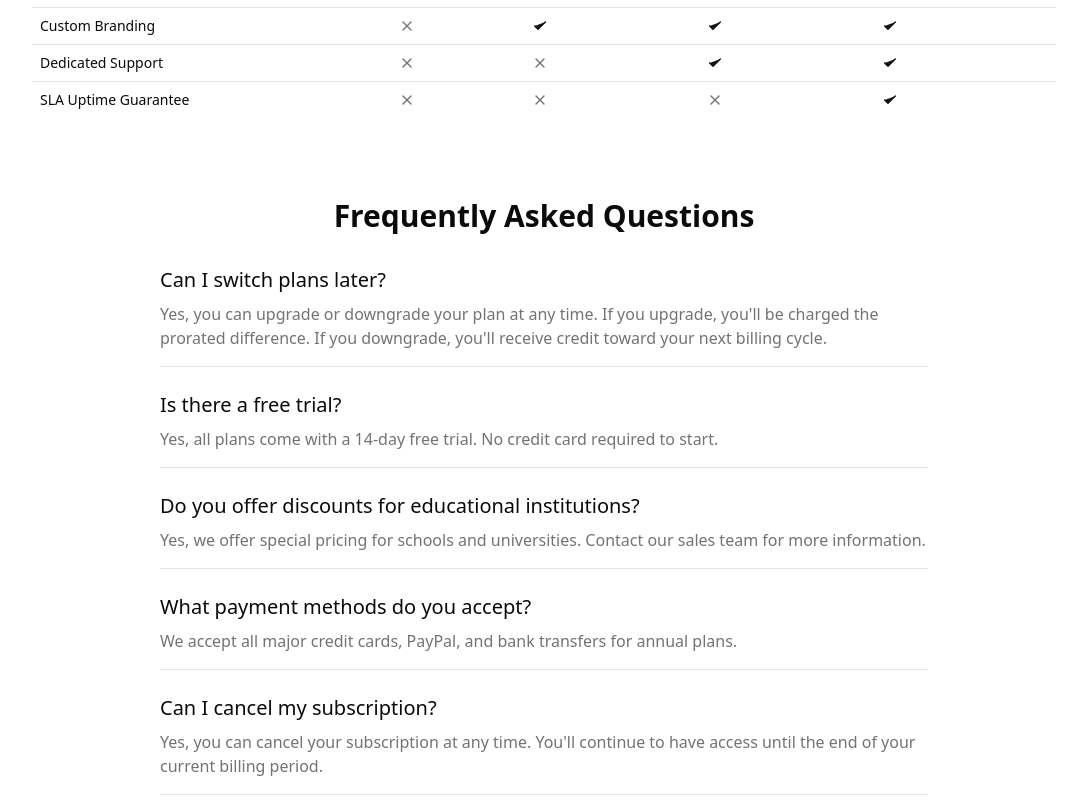
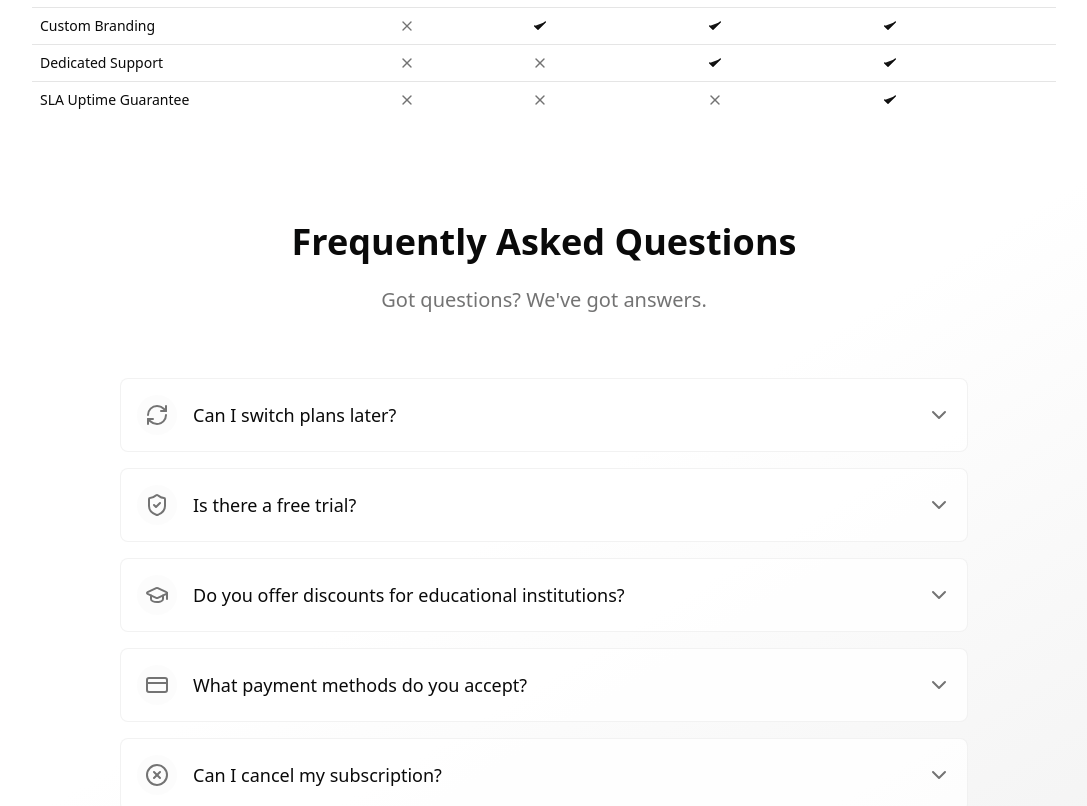
Before and after one commit to adi-ray/DebateMate, a Next.js app: page /pricing in a window 1280 px wide. Shown: the part 1248-2054 px from the top of the page, without its empty margins (96-1183 px from the left). Built offline with nearby package versions, Linux system fonts and the light colour scheme; no server answers.

Commit message:
feat: add interactive FAQ component to pricing page

```diff
--- /dev/null
+++ b/src/app/(public)/pricing/faq.tsx
@@ -0,0 +1,154 @@
+"use client";
+
+import React, { useState } from "react";
+import { motion, AnimatePresence } from "framer-motion";
+import {
+  ChevronDown,
+  ShieldCheck,
+  RefreshCw,
+  GraduationCap,
+  CreditCard,
+  XCircle,
+} from "lucide-react";
+
+const faqs = [
+  {
+    question: "Can I switch plans later?",
+    answer:
+      "Yes, you can upgrade or downgrade your plan at any time. If you upgrade, you'll be charged the prorated difference. If you downgrade, you'll receive credit toward your next billing cycle.",
+    icon: RefreshCw,
+  },
+  {
+    question: "Is there a free trial?",
+    answer:
+      "Yes, all plans come with a 14-day free trial. No credit card required to start.",
+    icon: ShieldCheck,
+  },
+  {
+    question: "Do you offer discounts for educational institutions?",
+    answer:
+      "Yes, we offer special pricing for schools and universities. Contact our sales team for more information.",
+    icon: GraduationCap,
+  },
+  {
+    question: "What payment methods do you accept?",
+    answer:
+      "We accept all major credit cards, PayPal, and bank transfers for annual plans.",
+    icon: CreditCard,
+  },
+  {
+    question: "Can I cancel my subscription?",
+    answer:
+      "Yes, you can cancel your subscription at any time. You'll continue to have access until the end of your current billing period.",
+    icon: XCircle,
+  },
+];
+
+const FAQ = () => {
+  const [openIndex, setOpenIndex] = useState<number | null>(null);
+
+  return (
+    <section className="relative min-h-[600px] overflow-hidden border-b border-border bg-background py-16">
+      <div className="pointer-events-none absolute inset-0 bg-gradient-to-br from-background via-background/50 to-primary/10 opacity-50"></div>
+
+      <motion.div
+        initial={{ opacity: 0, y: 30 }}
+        whileInView={{ opacity: 1, y: 0 }}
+        transition={{ duration: 0.6 }}
+        viewport={{ once: false }}
+        className="relative z-10 text-center"
+      >
+        <h2 className="mt-10 text-3xl md:text-4xl font-bold text-foreground">
+          Frequently Asked Questions
+        </h2>
+        <p className="text-muted-foreground md:text-xl mx-auto mt-6 max-w-3xl px-4 text-lg">
+          Got questions? We&apos;ve got answers.
+        </p>
+      </motion.div>
+
+      <div className="relative z-10 mx-auto mt-16 max-w-4xl px-6">
+        {faqs.map((faq, index) => {
+          const IconComponent = faq.icon;
+
+          return (
+            <motion.div
+              key={index}
+              initial={{ opacity: 0, y: 30 }}
+              whileInView={{ opacity: 1, y: 0 }}
+              transition={{ duration: 0.4, delay: index * 0.2 }}
+              viewport={{ once: false }}
+              className="group mb-4"
+            >
+              <div
+                onClick={() => setOpenIndex(openIndex === index ? null : index)}
+                className="flex cursor-pointer items-center justify-between rounded-md border border-border/50
+                  bg-card/80 p-4 transition-all
+                  duration-300 hover:bg-card/90
+                  group-hover:border-primary/30 group-hover:shadow-lg"
+              >
+                <div className="flex items-center space-x-4">
+                  <div
+                    className={`rounded-full p-2 transition-colors duration-300
+                    ${
+                      openIndex === index
+                        ? "bg-primary/20 text-primary"
+                        : "bg-muted/30 text-muted-foreground"
+                    }`}
+                  >
+                    <IconComponent className="h-6 w-6" />
+                  </div>
+                  <h3 className="text-lg font-medium text-foreground">
+                    {faq.question}
+                  </h3>
+                </div>
+                <ChevronDown
+                  className={`h-6 w-6 transform text-muted-foreground transition-transform ${
+                    openIndex === index ? "rotate-180" : ""
+                  }`}
+                />
+              </div>
+              <AnimatePresence>
+                {openIndex === index && (
+                  <motion.div
+                    layout
+                    initial={{ opacity: 0, height: 0 }}
+                    animate={{
+                      opacity: 1,
+                      height: "auto",
+                      transition: {
+                        height: { duration: 0.3, ease: "easeInOut" },
+                        opacity: { duration: 0.3, delay: 0.1 },
+                      },
+                    }}
+                    exit={{
+                      opacity: 0,
+                      height: 0,
+                      transition: {
+                        height: { duration: 0.3, ease: "easeInOut" },
+                        opacity: { duration: 0.2 },
+                      },
+                    }}
+                    className="overflow-hidden"
+                  >
+                    <motion.div
+                      className="rounded-b-md border-x border-b border-border/50
+                      bg-card/60 p-4 text-muted-foreground
+                      shadow-sm backdrop-blur-sm"
+                      initial={{ y: 10 }}
+                      animate={{ y: 0 }}
+                      exit={{ y: 10 }}
+                    >
+                      {faq.answer}
+                    </motion.div>
+                  </motion.div>
+                )}
+              </AnimatePresence>
+            </motion.div>
+          );
+        })}
+      </div>
+    </section>
+  );
+};
+
+export default FAQ;
--- a/src/app/(public)/pricing/page.tsx
+++ b/src/app/(public)/pricing/page.tsx
@@ -1,4 +1,5 @@
 import PricingCards from "@/components/landing/pricing-cards";
+import FAQ from "./faq";
 import {
   Table,
   TableBody,
@@ -107,74 +108,7 @@ export default function PricingPage() {
         </div>
       </div>
 
-			<section className="py-20 bg-background px-8 sm:px-0">
-				<div className="container mx-auto w-full">
-					<div className="max-w-3xl mx-auto">
-						<h2 className="text-3xl font-bold mb-8 text-center">
-							Frequently Asked Questions
-						</h2>
-
-						<div className="space-y-6">
-							<div className="border-b pb-4">
-								<h3 className="text-xl font-medium mb-2">
-									Can I switch plans later?
-								</h3>
-								<p className="text-muted-foreground">
-									Yes, you can upgrade or downgrade your plan
-									at any time. If you upgrade, you&apos;ll be
-									charged the prorated difference. If you
-									downgrade, you&apos;ll receive credit toward
-									your next billing cycle.
-								</p>
-							</div>
-
-							<div className="border-b pb-4">
-								<h3 className="text-xl font-medium mb-2">
-									Is there a free trial?
-								</h3>
-								<p className="text-muted-foreground">
-									Yes, all plans come with a 14-day free
-									trial. No credit card required to start.
-								</p>
-							</div>
-
-							<div className="border-b pb-4">
-								<h3 className="text-xl font-medium mb-2">
-									Do you offer discounts for educational
-									institutions?
-								</h3>
-								<p className="text-muted-foreground">
-									Yes, we offer special pricing for schools
-									and universities. Contact our sales team for
-									more information.
-								</p>
-							</div>
-
-							<div className="border-b pb-4">
-								<h3 className="text-xl font-medium mb-2">
-									What payment methods do you accept?
-								</h3>
-								<p className="text-muted-foreground">
-									We accept all major credit cards, PayPal,
-									and bank transfers for annual plans.
-								</p>
-							</div>
-
-							<div className="border-b pb-4">
-								<h3 className="text-xl font-medium mb-2">
-									Can I cancel my subscription?
-								</h3>
-								<p className="text-muted-foreground">
-									Yes, you can cancel your subscription at any
-									time. You&apos;ll continue to have access
-									until the end of your current billing
-									period.
-								</p>
-							</div>
-						</div>
-					</div>
-				</div>
-			</section>
+      <FAQ />
     </div>
   );
 }
```
Lines whose indentation alone changed are shown as unchanged.
